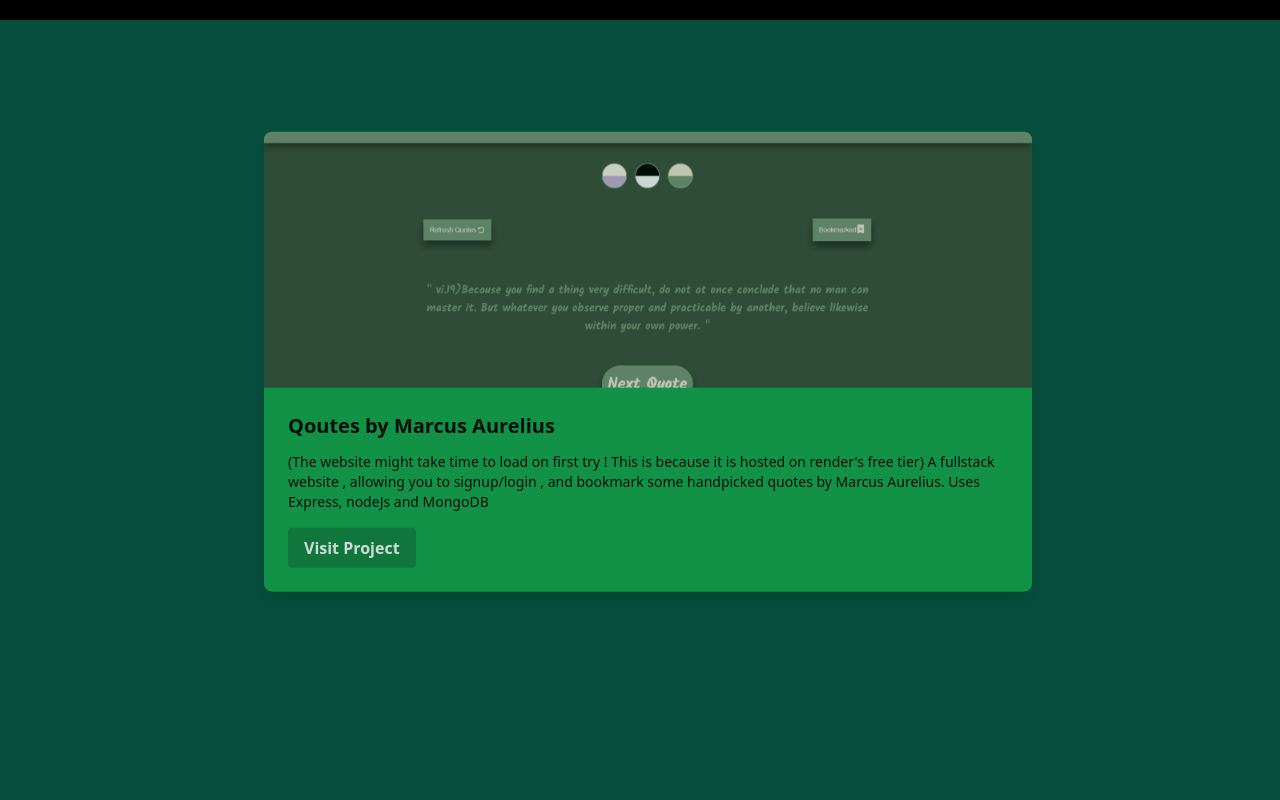
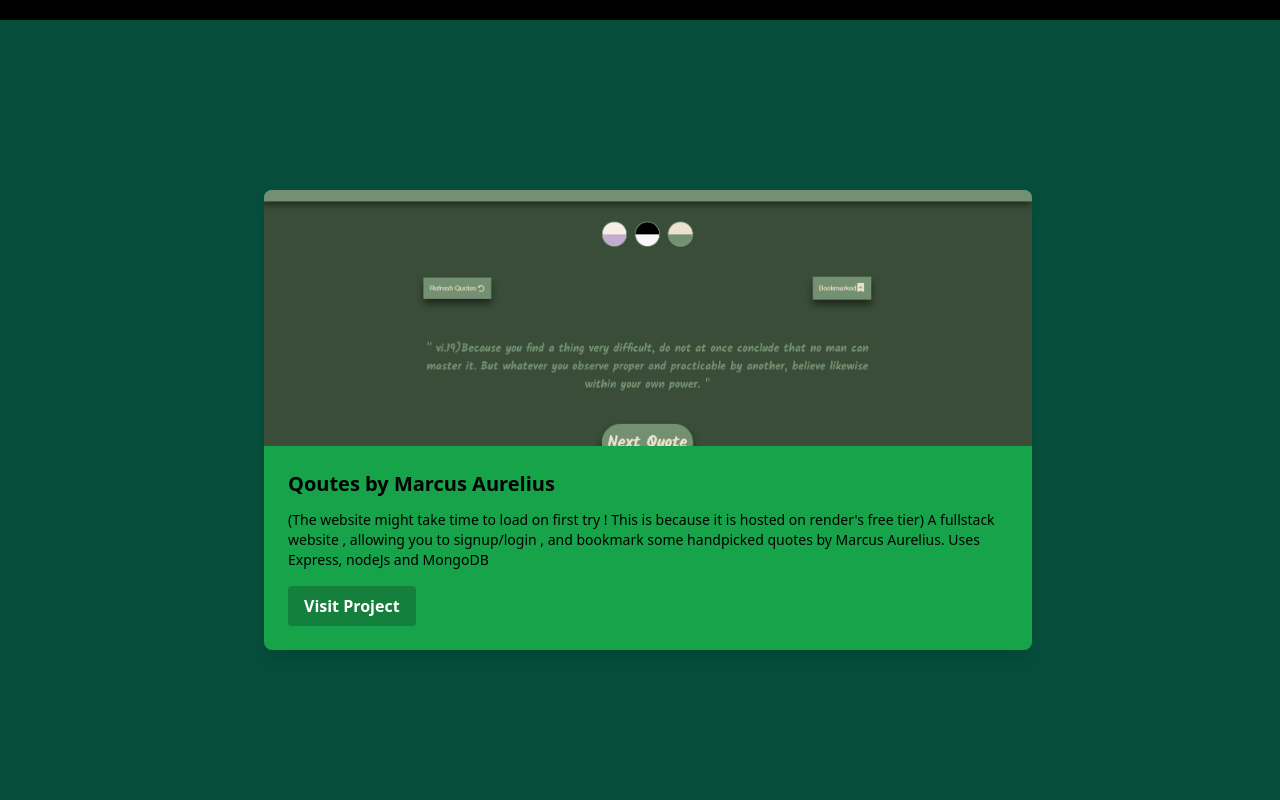
Before and after one commit to Yash456k/MinimalPortoflio, a React (Vite) app: page / in a window 1280 px wide. Shown: the part 2380-3180 px from the top of the page. Built offline with nearby package versions, Linux system fonts and the light colour scheme; a web font is replaced by a local one.

Commit message:
adjust sidebar height limit , and adjust opacity and y middle point to 0.6

```diff
--- a/src/components/ScrollAnimations.jsx
+++ b/src/components/ScrollAnimations.jsx
@@ -65,13 +65,13 @@ const Singles = ({ item }) => {
     target: refNew,
   });
 
-  const y = useSpring(useTransform(scrollYProgress, [1, 0.5], [-300, 0]), {
+  const y = useSpring(useTransform(scrollYProgress, [1, 0.6], [-300, 0]), {
     stiffness: 400,
     damping: 30,
     mass: 3,
   });
 
-  const opacity = useSpring(useTransform(scrollYProgress, [1, 0.5], [0, 1]), {
+  const opacity = useSpring(useTransform(scrollYProgress, [1, 0.6], [0, 1]), {
     stiffness: 1000,
     mass: 8,
     damping: 200,
@@ -160,7 +160,7 @@ const ScrollAnimations = () => {
       const { scrollTop, scrollHeight, clientHeight } =
         document.documentElement;
       const totalScrollHeight = scrollHeight - clientHeight;
-      const startFade = totalScrollHeight * 0.7; // Adjust based on when you want to start fading out the bar
+      const startFade = totalScrollHeight * 0.8; // Adjust based on when you want to start fading out the bar
       const endFade = totalScrollHeight;
 
       if (scrollTop < startFade) {
```
